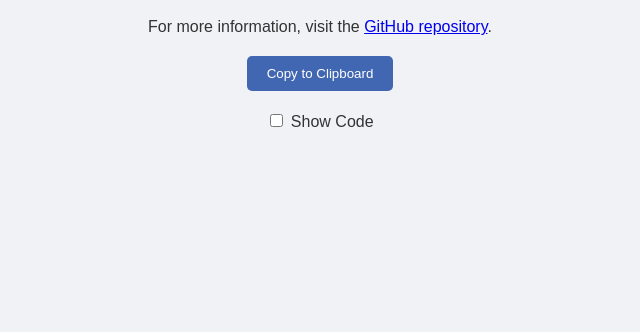
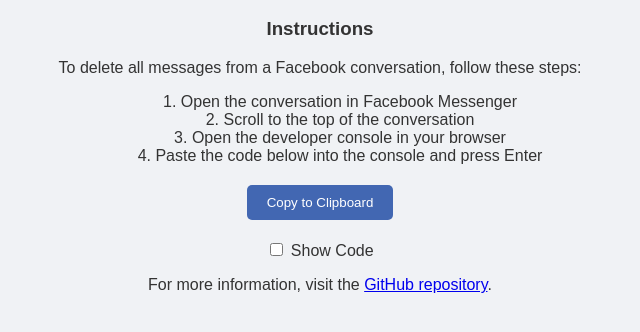
Before and after one commit to DanDanilyuk/facebook_message_deleter, a plain HTML site: page index.html in a window 1280 px wide. Shown: the part 60-392 px from the top of the page, without its empty margins (320-960 px from the left). Drawn offline with Linux system fonts and the light colour scheme.

Commit message:
Update HTML to include instructions

```diff
--- a/index.html
+++ b/index.html
@@ -60,8 +60,17 @@
 
 <body>
   <h1>Facebook Message Deleter</h1>
-  <p>For more information, visit the <a href="https://github.com/DanDanilyuk/facebook_message_deleter"
-      target="_blank">GitHub repository</a>.</p>
+  <div class="center">
+    <h3>Instructions</h3>
+    <p>To delete all messages from a Facebook conversation, follow these steps:</p>
+    <ol style="list-style-position: inside;">
+      <li>Open the conversation in Facebook Messenger</li>
+      <li>Scroll to the top of the conversation</li>
+      <li>Open the developer console in your browser</li>
+      <li>Paste the code below into the console and press Enter</li>
+    </ol>
+  </div>
+
 
   <button class="center" onclick="copyToClipboard()">Copy to Clipboard</button>
   <div class="checkbox-container">
@@ -81,6 +90,9 @@
       }
     </script>
   </pre>
+
+  <p>For more information, visit the <a href="https://github.com/DanDanilyuk/facebook_message_deleter"
+      target="_blank">GitHub repository</a>.</p>
 
   <script>
     function copyToClipboard() {
```
